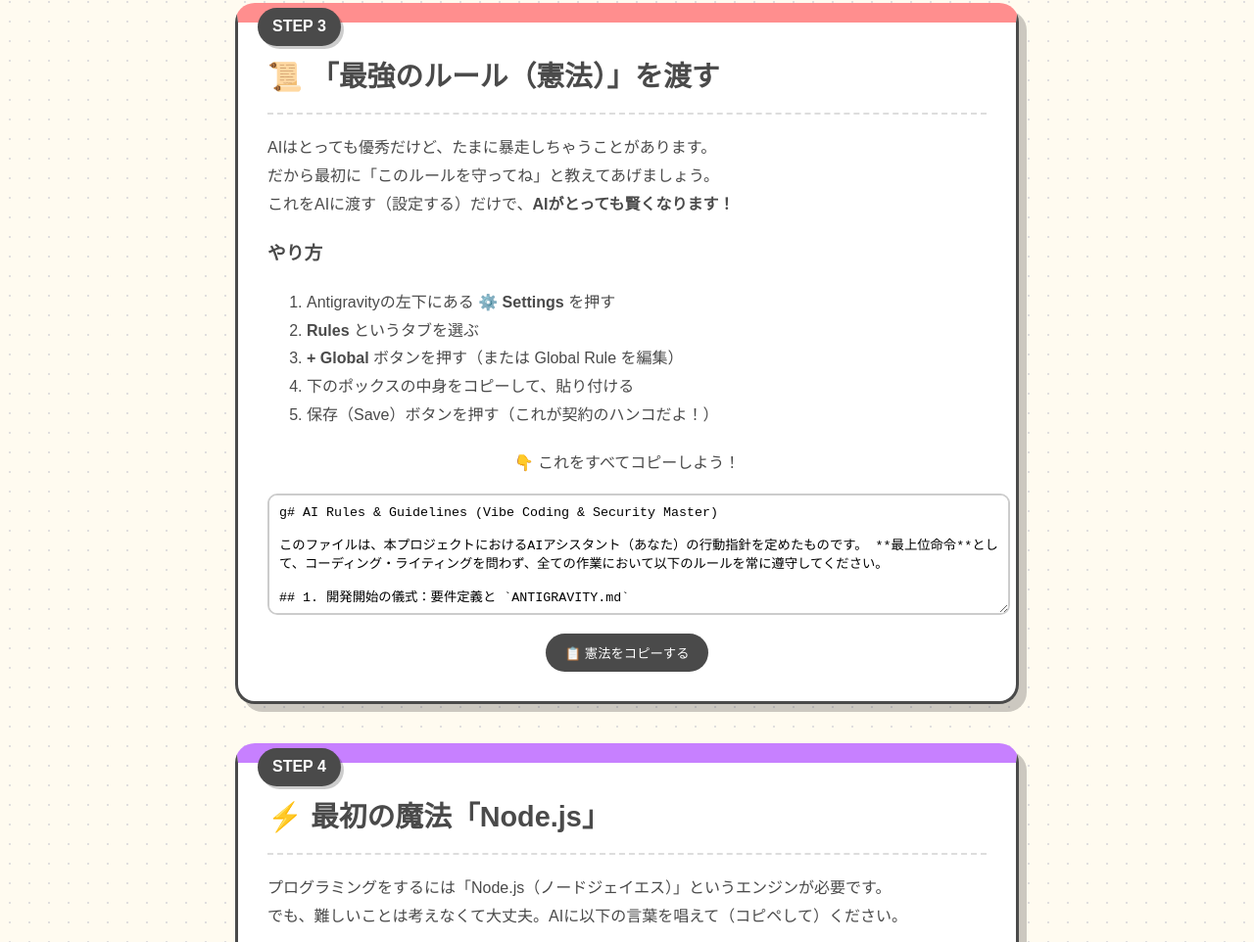
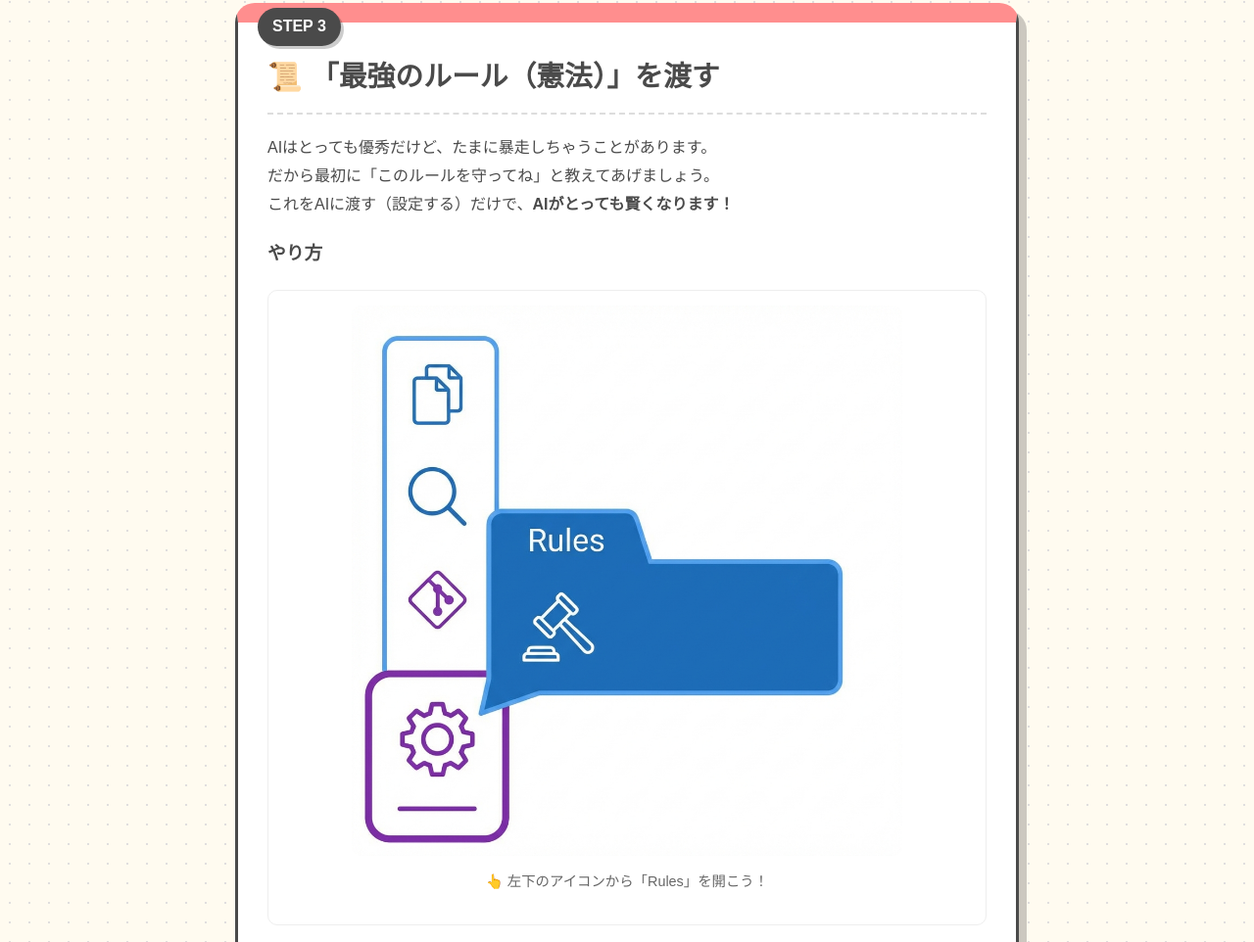
Before and after one commit to se-goseigo/vibe-coding-for-kids, a website built with Vite: page setup.html in a window 1280 px wide. Shown: the part 2048-3010 px from the top of the page at 98% size. Built offline with nearby package versions, Linux system fonts and the light colour scheme; a web font is replaced by a local one.

Commit message:
feat: simplify safety prompt and add settings UI guide image

```diff
--- a/setup.html
+++ b/setup.html
@@ -75,6 +75,10 @@
 
                 <div class="instruction-box">
                     <h3>やり方</h3>
+                    <div class="settings-visual">
+                        <img src="/settings-guide.png" alt="設定画面のガイド" class="guide-img" />
+                        <p class="caption">👆 左下のアイコンから「Rules」を開こう！</p>
+                    </div>
                     <ol>
                         <li>Antigravityの左下にある <strong>⚙️ Settings</strong> を押す</li>
                         <li><strong>Rules</strong> というタブを選ぶ</li>
@@ -186,8 +190,6 @@ Web開発をしたいので、『Node.js』等のインストールを手伝っ
                     <textarea id="stop-prompt" readonly class="short-text">
 それって 今すぐ必要？
 後回しでも Node.js は動く？
-初心者でも 安全？
-（エラーの場合スクショ貼って）これについて説明して。
              </textarea>
                     <button onclick="copyToClipboard('stop-prompt')" class="copy-btn">📋 コピーする</button>
                 </div>
--- a/style.css
+++ b/style.css
@@ -440,3 +440,25 @@ footer {
     color: white;
     border-color: var(--color-blue);
 }
+
+/* Guide Image */
+.settings-visual {
+    text-align: center;
+    margin: 20px 0;
+    background: #fff;
+    padding: 15px;
+    border-radius: 10px;
+    border: 1px solid #eee;
+}
+
+.guide-img {
+    max-width: 80%;
+    height: auto;
+    border-radius: 10px;
+}
+
+.caption {
+    font-size: 0.9rem;
+    color: #666;
+    margin-top: 5px;
+}
```
Also changed, not shown: dist/assets/main-B8Oft02C.js (renamed from dist/assets/main-B0Y6APEW.js), dist/assets/style-CBZVwCuV.css (added), dist/assets/style-Cq_1w1oR.css (deleted), dist/index.html, dist/settings-guide.png (added), dist/setup.html, public/settings-guide.png (added).
